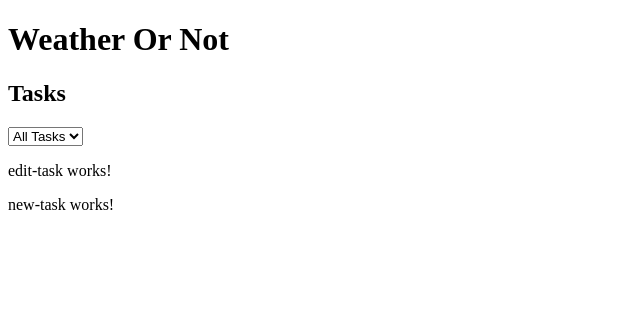
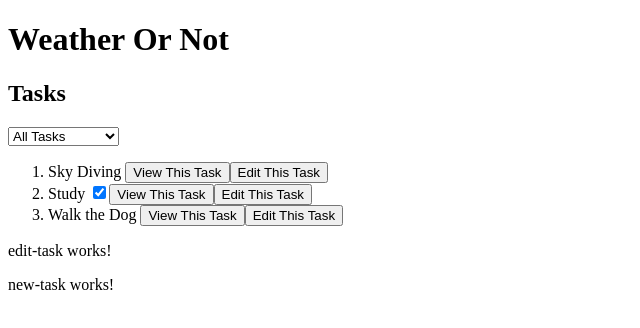
Before and after one commit to hamzilitary/angular-two-week, an Angular app: page / in a window 1280 px wide. Shown: the top 328 px of the page, without its empty margins (0-640 px from the left). Built offline with nearby package versions, Linux system fonts and the light colour scheme.

Commit message:
got tasks to show but not quite filtered

```diff
--- a/src/app/task-list/task-list.component.html
+++ b/src/app/task-list/task-list.component.html
@@ -1,6 +1,14 @@
 <h2>Tasks</h2>
 <select (change)="onChange($event.target.value)">
   <option value="allTasks" selected="selected">All Tasks</option>
-  <option value=""></option>
+  <option value="suggestedTask">Suggested</option>
+  <option value="notSuggestedTask">Not Suggested</option>
+</select>
+<ol>
+  <li *ngFor="let task of childToDoList | suggest: filterBySuggest ">{{task.task}}
+    <input *ngIf="task.suggest === true" type="checkbox" checked (click)="toggleSuggest(task, false)"/>
+    <input *ngIf="task.suggested === false" type="checkbox" (click)="toggleSuggest(task, true)" />
+    <button (click)="viewClicked(task)">View This Task</button> <button (click)="editClicked(task)">Edit This Task</button>
 
-</select>
+  </li>
+</ol>
```
